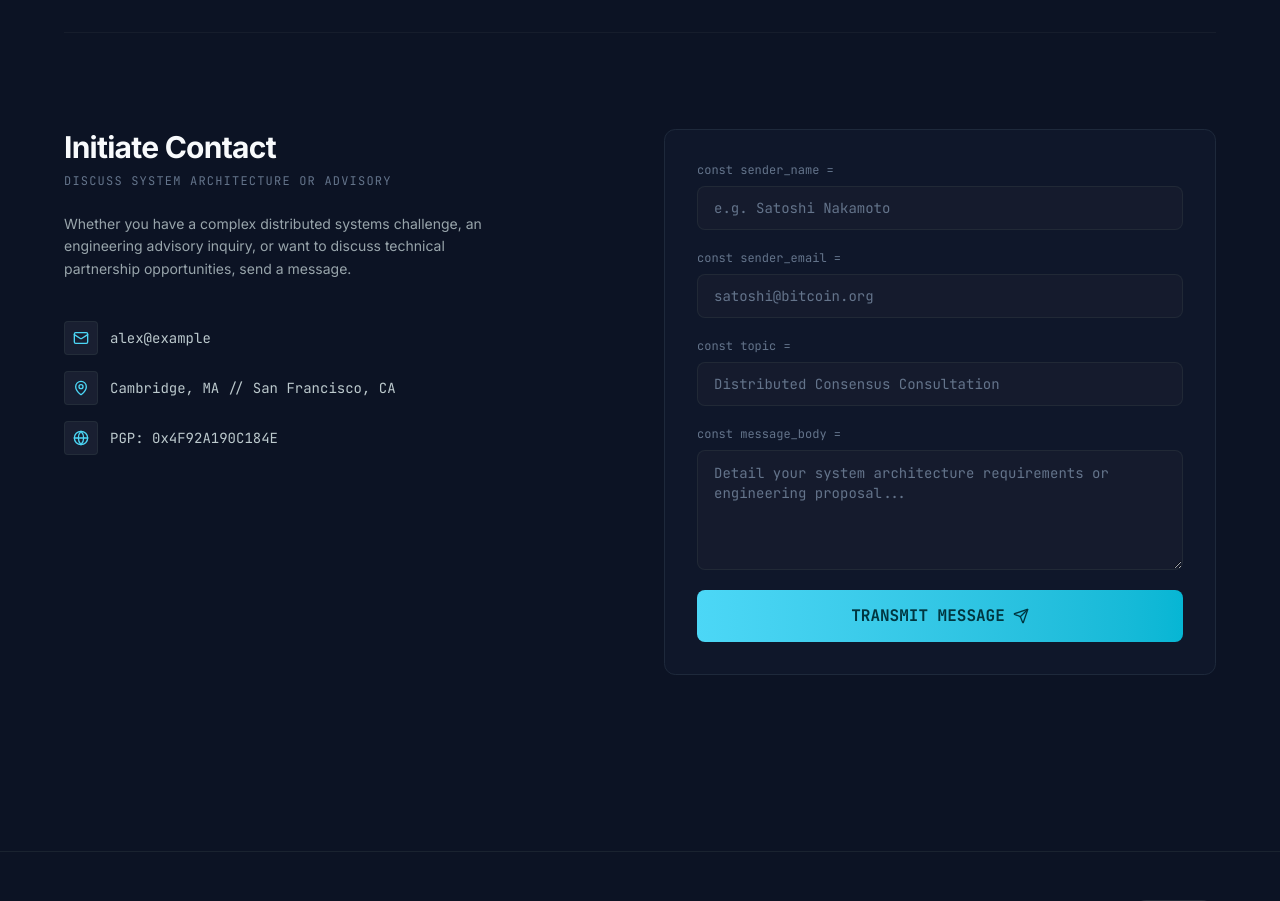
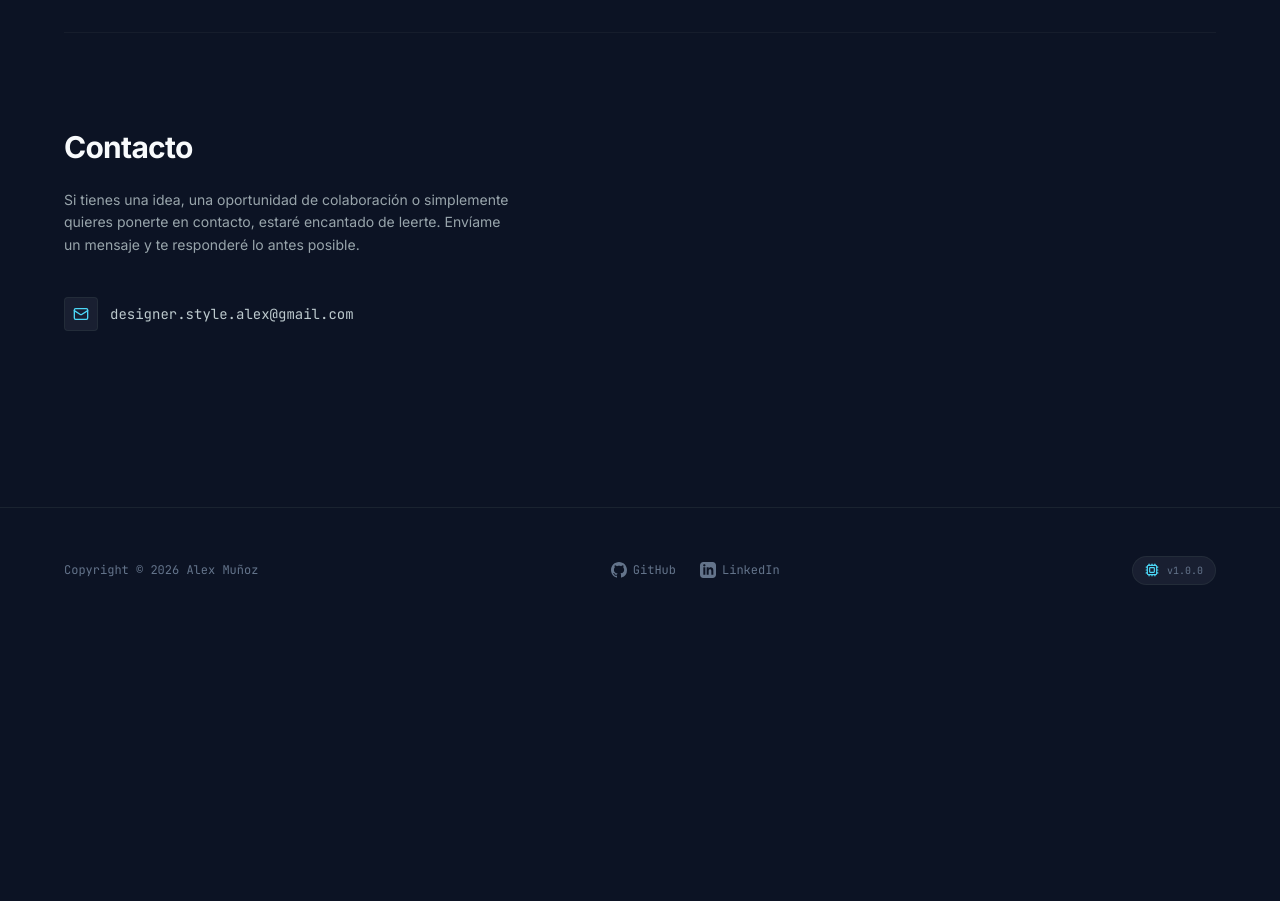
Before and after one commit to AlexMunozDevWeb/cv-portfolio, a Next.js app: page / in a window 1280 px wide. Shown: the part 4680-5581 px from the top of the page. After the commit the page ends 5313 px from the top, so only its background shows below. Built offline with nearby package versions, Linux system fonts and the light colour scheme.

Commit message:
refactor(contact): updating & refactor contact section

```diff
--- a/components/contact-section.tsx
+++ b/components/contact-section.tsx
@@ -1,234 +1,42 @@
 "use client";
 
-import React, { useState } from "react";
-import { useForm } from "react-hook-form";
-import { zodResolver } from "@hookform/resolvers/zod";
-import { z } from "zod";
 import { motion } from "framer-motion";
-import {
-  Send,
-  CheckCircle2,
-  AlertCircle,
-  Mail,
-  MapPin,
-  Globe,
-} from "lucide-react";
-import { Input } from "@/components/ui/input";
-import { Textarea } from "@/components/ui/textarea";
-import { Button } from "@/components/ui/button";
+import { Mail } from "lucide-react";
 
-const contactSchema = z.object({
-  name: z.string().min(2, "Name must be at least 2 characters."),
-  email: z.string().email("Please enter a valid email address."),
-  subject: z.string().min(3, "Subject must be at least 3 characters."),
-  message: z.string().min(10, "Message must be at least 10 characters long."),
-});
-
-type ContactFormValues = z.infer<typeof contactSchema>;
+import { contact } from "@/data";
 
 export function ContactSection() {
-  const [submitted, setSubmitted] = useState(false);
-  const [isSubmitting, setIsSubmitting] = useState(false);
-
-  const {
-    register,
-    handleSubmit,
-    reset,
-    formState: { errors },
-  } = useForm<ContactFormValues>({
-    resolver: zodResolver(contactSchema),
-  });
-
-  const onSubmit = async () => {
-    setIsSubmitting(true);
-    // Simulate API request delay
-    await new Promise((resolve) => setTimeout(resolve, 1200));
-    setIsSubmitting(false);
-    setSubmitted(true);
-    reset();
-  };
-
   return (
     <section id="contact" className="border-t border-outline-variant/20 py-24">
-      <div className="grid grid-cols-1 items-start gap-12 md:grid-cols-2">
-        {/* Left Column: Contact Info */}
       <motion.div
-          initial={{ opacity: 0, x: -20 }}
-          whileInView={{ opacity: 1, x: 0 }}
+        initial={{ opacity: 0, y: 20 }}
+        whileInView={{ opacity: 1, y: 0 }}
         viewport={{ once: true }}
         transition={{ duration: 0.5 }}
         className="space-y-6"
       >
         <div>
           <h3 className="text-3xl font-bold tracking-tight text-text-primary">
-              Initiate Contact
+            {contact.title}
           </h3>
-            <p className="mt-2 font-mono text-xs tracking-widest text-text-muted uppercase">
-              DISCUSS SYSTEM ARCHITECTURE OR ADVISORY
-            </p>
         </div>
 
         <p className="max-w-md font-sans text-sm leading-relaxed text-on-surface-variant/80">
-            Whether you have a complex distributed systems challenge, an
-            engineering advisory inquiry, or want to discuss technical
-            partnership opportunities, send a message.
+          {contact.description}
         </p>
 
         <div className="space-y-4 pt-4 font-mono text-sm">
-            <div className="flex items-center gap-3 text-on-surface-variant">
+          <a
+            href={`mailto:${contact.email}`}
+            className="flex items-center gap-3 text-on-surface-variant transition-colors hover:text-primary"
+          >
             <div className="rounded border border-outline-variant/30 bg-surface-container p-2 text-primary">
               <Mail className="h-4 w-4" />
             </div>
-              <span>alex@example</span>
-            </div>
-
-            <div className="flex items-center gap-3 text-on-surface-variant">
-              <div className="rounded border border-outline-variant/30 bg-surface-container p-2 text-primary">
-                <MapPin className="h-4 w-4" />
-              </div>
-              <span>Cambridge, MA // San Francisco, CA</span>
-            </div>
-
-            <div className="flex items-center gap-3 text-on-surface-variant">
-              <div className="rounded border border-outline-variant/30 bg-surface-container p-2 text-primary">
-                <Globe className="h-4 w-4" />
-              </div>
-              <span>PGP: 0x4F92A190C184E</span>
-            </div>
+            <span>{contact.email}</span>
+          </a>
         </div>
       </motion.div>
-
-        {/* Right Column: Contact Form with RHF + Zod */}
-        <motion.div
-          initial={{ opacity: 0, x: 20 }}
-          whileInView={{ opacity: 1, x: 0 }}
-          viewport={{ once: true }}
-          transition={{ duration: 0.5 }}
-          className="rounded-xl border border-surface-border bg-surface-elevated p-8"
-        >
-          {submitted ? (
-            <motion.div
-              initial={{ opacity: 0, scale: 0.9 }}
-              animate={{ opacity: 1, scale: 1 }}
-              className="space-y-4 py-12 text-center"
-            >
-              <div className="mx-auto w-fit rounded-full border border-primary/30 bg-primary/10 p-4 text-primary">
-                <CheckCircle2 className="h-10 w-10" />
-              </div>
-              <h4 className="text-2xl font-bold text-text-primary">
-                Message Encrypted & Transmitted
-              </h4>
-              <p className="mx-auto max-w-xs text-sm text-text-muted">
-                Thank you. Your message has been routed directly to Alex
-                Rivera&apos;s primary inbox.
-              </p>
-              <Button
-                variant="outline"
-                size="sm"
-                onClick={() => setSubmitted(false)}
-                className="mt-4"
-              >
-                Send Another Transmission
-              </Button>
-            </motion.div>
-          ) : (
-            <form onSubmit={handleSubmit(onSubmit)} className="space-y-5">
-              {/* Name field */}
-              <div className="space-y-2">
-                <label className="flex justify-between font-mono text-xs text-text-muted">
-                  <span>const sender_name =</span>
-                  {errors.name && (
-                    <span className="flex items-center gap-1 text-[11px] text-rose-400">
-                      <AlertCircle className="h-3 w-3" />
-                      {errors.name.message}
-                    </span>
-                  )}
-                </label>
-                <Input
-                  placeholder="e.g. Satoshi Nakamoto"
-                  {...register("name")}
-                  className={errors.name ? "border-rose-500/60" : ""}
-                />
-              </div>
-
-              {/* Email field */}
-              <div className="space-y-2">
-                <label className="flex justify-between font-mono text-xs text-text-muted">
-                  <span>const sender_email =</span>
-                  {errors.email && (
-                    <span className="flex items-center gap-1 text-[11px] text-rose-400">
-                      <AlertCircle className="h-3 w-3" />
-                      {errors.email.message}
-                    </span>
-                  )}
-                </label>
-                <Input
-                  type="email"
-                  placeholder="satoshi@bitcoin.org"
-                  {...register("email")}
-                  className={errors.email ? "border-rose-500/60" : ""}
-                />
-              </div>
-
-              {/* Subject field */}
-              <div className="space-y-2">
-                <label className="flex justify-between font-mono text-xs text-text-muted">
-                  <span>const topic =</span>
-                  {errors.subject && (
-                    <span className="flex items-center gap-1 text-[11px] text-rose-400">
-                      <AlertCircle className="h-3 w-3" />
-                      {errors.subject.message}
-                    </span>
-                  )}
-                </label>
-                <Input
-                  placeholder="Distributed Consensus Consultation"
-                  {...register("subject")}
-                  className={errors.subject ? "border-rose-500/60" : ""}
-                />
-              </div>
-
-              {/* Message field */}
-              <div className="space-y-2">
-                <label className="flex justify-between font-mono text-xs text-text-muted">
-                  <span>const message_body =</span>
-                  {errors.message && (
-                    <span className="flex items-center gap-1 text-[11px] text-rose-400">
-                      <AlertCircle className="h-3 w-3" />
-                      {errors.message.message}
-                    </span>
-                  )}
-                </label>
-                <Textarea
-                  placeholder="Detail your system architecture requirements or engineering proposal..."
-                  {...register("message")}
-                  className={errors.message ? "border-rose-500/60" : ""}
-                />
-              </div>
-
-              {/* Submit Button */}
-              <Button
-                type="submit"
-                variant="primary"
-                size="lg"
-                disabled={isSubmitting}
-                className="mt-4 flex w-full items-center justify-center gap-2"
-              >
-                {isSubmitting ? (
-                  <span className="animate-pulse font-mono text-xs">
-                    TRANSMITTING...
-                  </span>
-                ) : (
-                  <>
-                    <span>TRANSMIT MESSAGE</span>
-                    <Send className="h-4 w-4" />
-                  </>
-                )}
-              </Button>
-            </form>
-          )}
-        </motion.div>
-      </div>
     </section>
   );
 }
--- /dev/null
+++ b/data/contact.ts
@@ -0,0 +1,6 @@
+export const contact = {
+  title: "Contacto",
+  description:
+    "Si tienes una idea, una oportunidad de colaboración o simplemente quieres ponerte en contacto, estaré encantado de leerte. Envíame un mensaje y te responderé lo antes posible.",
+  email: "designer.style.alex@gmail.com",
+};
--- a/data/index.ts
+++ b/data/index.ts
@@ -1 +1,2 @@
+export * from "./contact";
 export * from "./footer";
```
Lines whose indentation alone changed are shown as unchanged.
